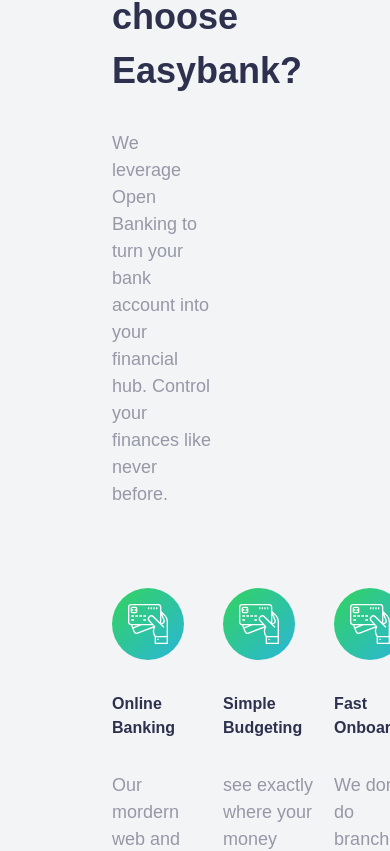
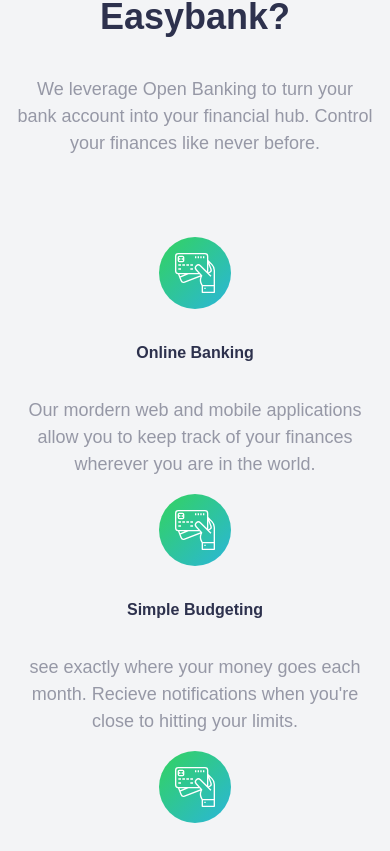
Before and after one commit to Clinton-dev/easybank-landing-page, a React (Vite) app: page / in a window 390 px wide. Shown: the part 1056-1907 px from the top of the page. Built offline with nearby package versions, Linux system fonts and the light colour scheme.

Commit message:
Make why us section responsive

```diff
--- a/src/components/WhyUs.jsx
+++ b/src/components/WhyUs.jsx
@@ -1,6 +1,6 @@
 function WhyUs() {
   return (
-    <div className="bg-neutral-light-grayish-blue px-28 pb-16">
+    <div className="bg-neutral-light-grayish-blue text-center md:text-left px-4 md:px-28 pb-20 md:pb-16">
       <div className=" pt-20 ">
         <h3
           className="text-primary-dark-blue font-bold "
@@ -8,14 +8,16 @@
         >
           Why choose Easybank?
         </h3>
-        <p className="text-neutral-grayish-blue my-8 w-3/5">
+        <p className="text-neutral-grayish-blue my-8 md:w-3/5">
           We leverage Open Banking to turn your bank account into your financial
           hub. Control your finances like never before.
         </p>
       </div>
-      <div className="flex justify-between gap-4 mt-20">
+      <div className="flex justify-between flex-col md:flex-row gap-4 mt-20">
         <div>
-          <img src="./icon-online.svg" alt="" />
+          <div className="flex justify-center md:justify-start">
+            <img src="./icon-online.svg" alt="" />
+          </div>
           <h4 className="py-8">Online Banking</h4>
           <p>
             Our mordern web and mobile applications allow you to keep track of
@@ -23,7 +25,9 @@
           </p>
         </div>
         <div>
-          <img src="./icon-online.svg" alt="" />
+          <div className="flex justify-center md:justify-start">
+            <img src="./icon-online.svg" alt="" />
+          </div>
           <h4 className="py-8">Simple Budgeting</h4>
           <p>
             see exactly where your money goes each month. Recieve notifications
@@ -31,7 +35,9 @@
           </p>
         </div>
         <div>
-          <img src="./icon-online.svg" alt="" />
+          <div className="flex justify-center md:justify-start">
+            <img src="./icon-online.svg" alt="" />
+          </div>
           <h4 className="py-8">Fast Onboarding</h4>
           <p>
             We don't do branches. Open your account in minutes online and start
@@ -39,7 +45,9 @@
           </p>
         </div>
         <div>
-          <img src="./icon-online.svg" alt="" />
+          <div className="flex justify-center md:justify-start">
+            <img src="./icon-online.svg" alt="" />
+          </div>
           <h4 className="py-8">Open API</h4>
           <p>
             Manage your savings, investments, pension, and much more from one
```
